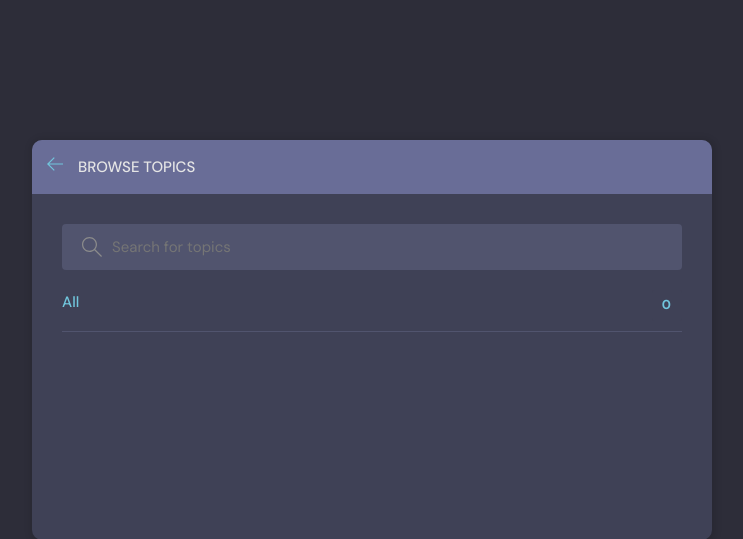
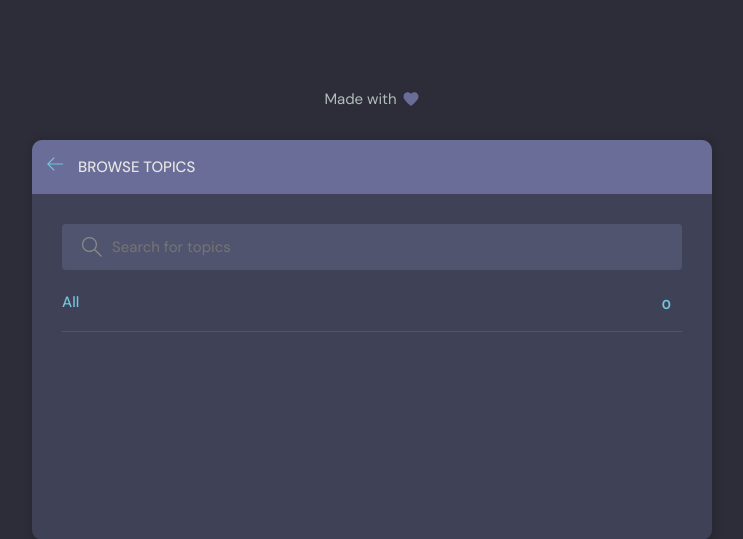
Before and after one commit to criSiles/studybudcris, a Django app: page /topics/ in a window 1280 px wide. Shown: the part 76-615 px from the top of the page, without its empty margins (268-1011 px from the left). Run offline with Django 5.2, Linux system fonts and the light colour scheme; data that the repository does not hold is empty.

Commit message:
Adding a footer

```diff
--- a/static/styles/style.css
+++ b/static/styles/style.css
@@ -17,8 +17,8 @@
 /*========== base styles ==========*/
 
 * {
-  font-family: "DM Sans", -apple-system, BlinkMacSystemFont, "Segoe UI", Roboto, Oxygen, Ubuntu, Cantarell, "Open Sans",
-    "Helvetica Neue", sans-serif;
+  font-family: "DM Sans", -apple-system, BlinkMacSystemFont, "Segoe UI", Roboto,
+    Oxygen, Ubuntu, Cantarell, "Open Sans", "Helvetica Neue", sans-serif;
   margin: 0;
   padding: 0;
   box-sizing: border-box;
@@ -1163,3 +1163,19 @@
   color: var(--color-main);
   font-weight: 1.4rem;
 }
+
+/*========== footer styles ==========*/
+.footer-container {
+  display: flex;
+  justify-content: center;
+  align-items: center;
+  height: 50px;
+  margin-top:50px;
+}
+
+.footer-content {
+  display: flex;
+  justify-content: center;
+  gap: 0.5rem;
+  align-items: center;
+}
--- /dev/null
+++ b/templates/footer.html
@@ -0,0 +1,6 @@
+{% load static %}
+
+<footer class="footer-container">
+        <span class="footer-content">Made with<svg width="18" height="18" viewBox="0 0 24 24">
+            <path fill="#696d97" d="M12 21.35l-1.45-1.32C5.4 15.36 2 12.28 2 8.5 2 5.42 4.42 3 7.5 3c1.74 0 3.41.81 4.5 2.09C13.09 3.81 14.76 3 16.5 3 19.58 3 22 5.42 22 8.5c0 3.78-3.4 6.86-8.55 11.54L12 21.35z"/>
+</footer>
--- a/templates/main.html
+++ b/templates/main.html
@@ -24,6 +24,7 @@
     {% block content %}
     {% endblock %}
 
+    {% include 'footer.html' %}
     <script src="{% static 'js/script.js' %}"></script>
   </body>
 </html>
```
